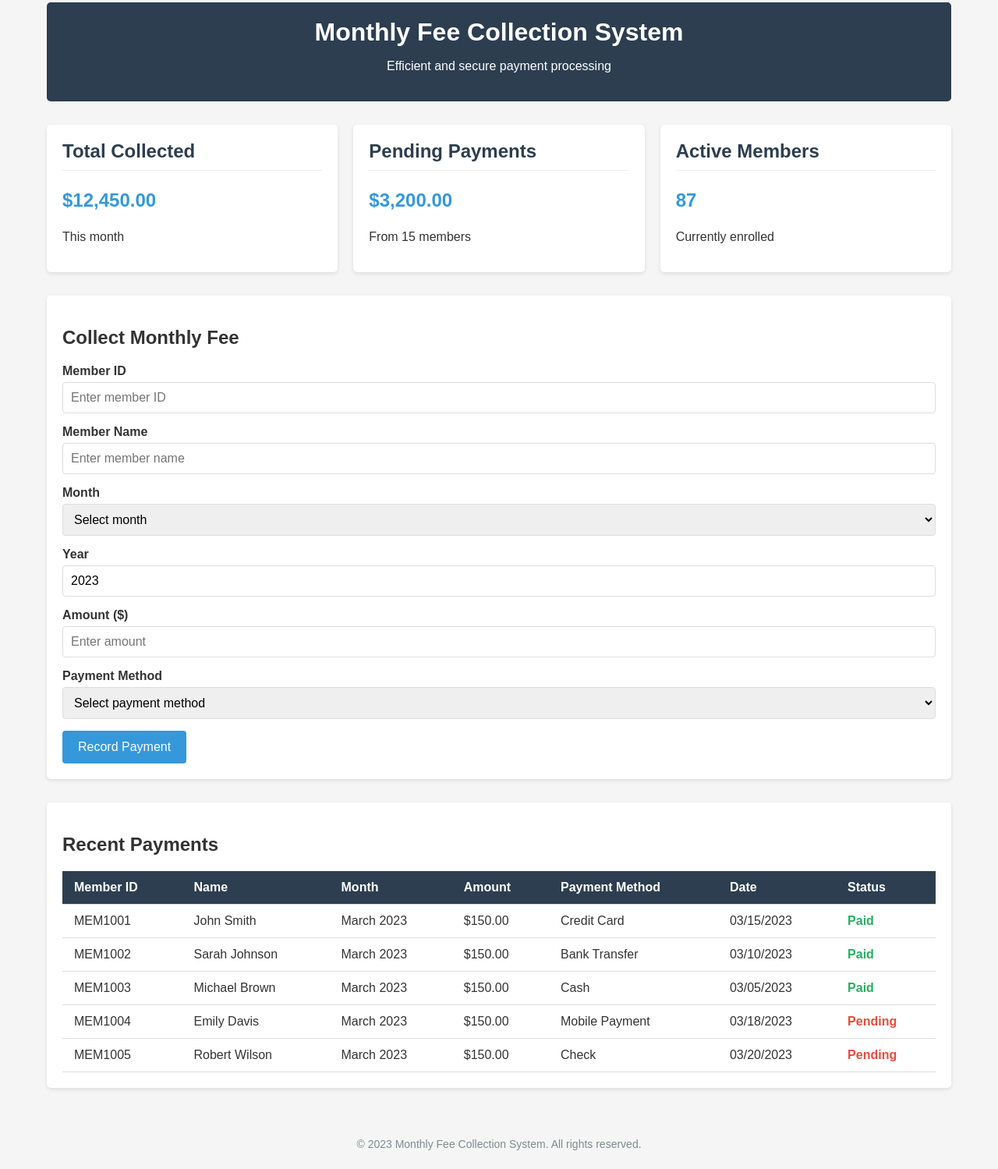
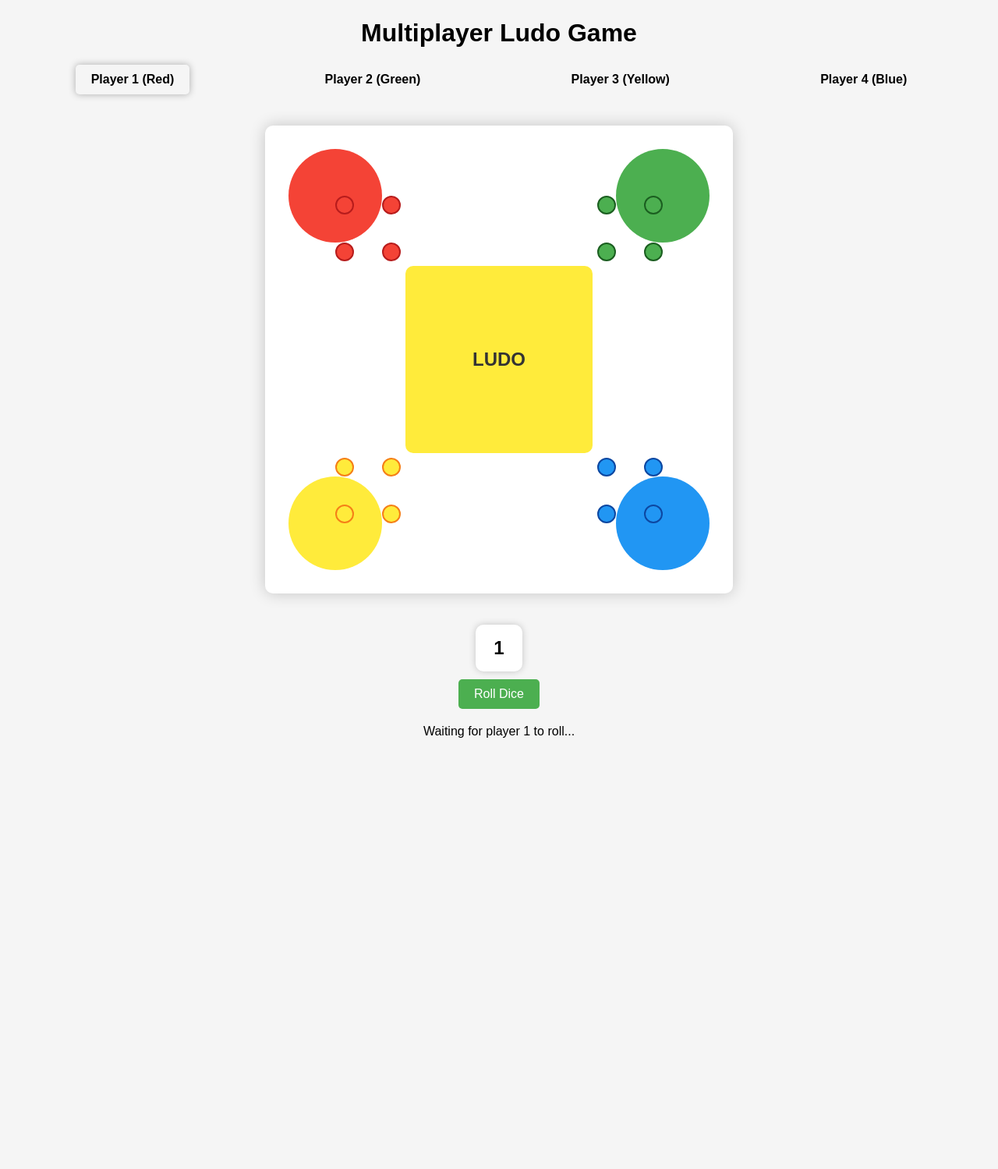
Before and after one commit to pratik-dcoder/Halloween-2, a plain HTML site: page index.html in a window 1280 px wide. Shown: the part 17-1516 px from the top of the page at 78% size. After the commit the page ends 984 px from the top, so only its background shows below. Drawn offline with Linux system fonts and the light colour scheme.

Commit message:
Update index.html

```diff
--- a/index.html
+++ b/index.html
@@ -3,342 +3,241 @@
 <head>
     <meta charset="UTF-8">
     <meta name="viewport" content="width=device-width, initial-scale=1.0">
-    <title>Monthly Fee Collection System</title>
+    <title>Multiplayer Ludo Game</title>
     <style>
-        * {
-            box-sizing: border-box;
-            font-family: 'Arial', sans-serif;
+        body {
+            font-family: Arial, sans-serif;
+            display: flex;
+            flex-direction: column;
+            align-items: center;
+            background-color: #f5f5f5;
+            margin: 0;
+            padding: 20px;
         }
 
-        body {
-            margin: 0;
-            padding: 0;
-            background-color: #f5f5f5;
+        .game-container {
+            position: relative;
+            width: 600px;
+            height: 600px;
+            margin: 20px auto;
+        }
+
+        .board {
+            width: 100%;
+            height: 100%;
+            background-color: #fff;
+            border-radius: 10px;
+            box-shadow: 0 0 20px rgba(0, 0, 0, 0.2);
+            position: relative;
+            overflow: hidden;
+        }
+
+        .center-square {
+            position: absolute;
+            width: 40%;
+            height: 40%;
+            background-color: #ffeb3b;
+            top: 30%;
+            left: 30%;
+            border-radius: 10px;
+            display: flex;
+            justify-content: center;
+            align-items: center;
+            font-size: 24px;
+            font-weight: bold;
             color: #333;
         }
 
-        .container {
-            max-width: 1200px;
-            margin: 0 auto;
-            padding: 20px;
+        .home {
+            position: absolute;
+            width: 20%;
+            height: 20%;
+            border-radius: 50%;
         }
 
-        header {
-            background-color: #2c3e50;
-            color: white;
-            padding: 20px 0;
-            text-align: center;
-            margin-bottom: 30px;
-            border-radius: 5px;
+        .home-red {
+            top: 5%;
+            left: 5%;
+            background-color: #f44336;
         }
 
-        h1 {
-            margin: 0;
+        .home-green {
+            top: 5%;
+            right: 5%;
+            background-color: #4caf50;
         }
 
-        .dashboard {
-            display: flex;
-            flex-wrap: wrap;
-            gap: 20px;
-            margin-bottom: 30px;
+        .home-yellow {
+            bottom: 5%;
+            left: 5%;
+            background-color: #ffeb3b;
         }
 
-        .card {
-            background-color: white;
-            border-radius: 5px;
-            box-shadow: 0 2px 5px rgba(0,0,0,0.1);
-            padding: 20px;
-            flex: 1;
-            min-width: 250px;
+        .home-blue {
+            bottom: 5%;
+            right: 5%;
+            background-color: #2196f3;
         }
 
-        .card h2 {
-            margin-top: 0;
-            color: #2c3e50;
-            border-bottom: 1px solid #eee;
-            padding-bottom: 10px;
+        .path {
+            position: absolute;
+            background-color: #fff;
+            border: 2px solid #333;
         }
 
-        .stat {
+        .piece {
+            position: absolute;
+            width: 20px;
+            height: 20px;
+            border-radius: 50%;
+            cursor: pointer;
+            transition: all 0.3s ease;
+            z-index: 10;
+        }
+
+        .piece.red {
+            background-color: #f44336;
+            border: 2px solid #b71c1c;
+        }
+
+        .piece.green {
+            background-color: #4caf50;
+            border: 2px solid #1b5e20;
+        }
+
+        .piece.yellow {
+            background-color: #ffeb3b;
+            border: 2px solid #f57f17;
+        }
+
+        .piece.blue {
+            background-color: #2196f3;
+            border: 2px solid #0d47a1;
+        }
+
+        .dice-container {
+            margin: 20px;
+            display: flex;
+            flex-direction: column;
+            align-items: center;
+        }
+
+        .dice {
+            width: 60px;
+            height: 60px;
+            background-color: white;
+            border-radius: 10px;
+            display: flex;
+            justify-content: center;
+            align-items: center;
             font-size: 24px;
             font-weight: bold;
-            color: #3498db;
+            box-shadow: 0 0 10px rgba(0, 0, 0, 0.2);
+            margin-bottom: 10px;
         }
 
-        .form-container {
-            background-color: white;
+        button {
+            padding: 10px 20px;
+            background-color: #4caf50;
+            color: white;
+            border: none;
             border-radius: 5px;
-            box-shadow: 0 2px 5px rgba(0,0,0,0.1);
-            padding: 20px;
-            margin-bottom: 30px;
+            cursor: pointer;
+            font-size: 16px;
         }
 
-        .form-group {
-            margin-bottom: 15px;
+        button:hover {
+            background-color: #388e3c;
         }
 
-        label {
-            display: block;
-            margin-bottom: 5px;
+        .player-info {
+            display: flex;
+            justify-content: space-around;
+            width: 100%;
+            margin-bottom: 20px;
+        }
+
+        .player {
+            padding: 10px 20px;
+            border-radius: 5px;
             font-weight: bold;
         }
 
-        input, select {
-            width: 100%;
-            padding: 10px;
-            border: 1px solid #ddd;
-            border-radius: 4px;
-            font-size: 16px;
-        }
-
-        button {
-            background-color: #3498db;
-            color: white;
-            border: none;
-            padding: 12px 20px;
-            border-radius: 4px;
-            cursor: pointer;
-            font-size: 16px;
-            transition: background-color 0.3s;
-        }
-
-        button:hover {
-            background-color: #2980b9;
-        }
-
-        table {
-            width: 100%;
-            border-collapse: collapse;
-            margin-top: 20px;
-        }
-
-        th, td {
-            padding: 12px 15px;
-            text-align: left;
-            border-bottom: 1px solid #ddd;
-        }
-
-        th {
-            background-color: #2c3e50;
-            color: white;
-        }
-
-        tr:hover {
-            background-color: #f5f5f5;
-        }
-
-        .status-paid {
-            color: #27ae60;
-            font-weight: bold;
-        }
-
-        .status-pending {
-            color: #e74c3c;
-            font-weight: bold;
-        }
-
-        footer {
-            text-align: center;
-            margin-top: 30px;
-            padding: 20px;
-            color: #7f8c8d;
-            font-size: 14px;
-        }
-
-        @media (max-width: 768px) {
-            .dashboard {
-                flex-direction: column;
-            }
-
-            .card {
-                width: 100%;
-            }
+        .active {
+            box-shadow: 0 0 10px rgba(0, 0, 0, 0.3);
         }
     </style>
 </head>
 <body>
-    <div class="container">
-        <header>
-            <h1>Monthly Fee Collection System</h1>
-            <p>Efficient and secure payment processing</p>
-        </header>
+    <h1>Multiplayer Ludo Game</h1>
 
-        <div class="dashboard">
-            <div class="card">
-                <h2>Total Collected</h2>
-                <p class="stat">$12,450.00</p>
-                <p>This month</p>
+    <div class="player-info">
+        <div class="player red active" id="player1">Player 1 (Red)</div>
+        <div class="player green" id="player2">Player 2 (Green)</div>
+        <div class="player yellow" id="player3">Player 3 (Yellow)</div>
+        <div class="player blue" id="player4">Player 4 (Blue)</div>
     </div>
 
-            <div class="card">
-                <h2>Pending Payments</h2>
-                <p class="stat">$3,200.00</p>
-                <p>From 15 members</p>
-            </div>
+    <div class="game-container">
+        <div class="board">
+            <!-- Center of the board -->
+            <div class="center-square">LUDO</div>
 
-            <div class="card">
-                <h2>Active Members</h2>
-                <p class="stat">87</p>
-                <p>Currently enrolled</p>
+            <!-- Player homes -->
+            <div class="home home-red"></div>
+            <div class="home home-green"></div>
+            <div class="home home-yellow"></div>
+            <div class="home home-blue"></div>
+
+            <!-- Game paths would be drawn here -->
+
+            <!-- Game pieces -->
+            <div class="piece red" id="red1" style="top: 15%; left: 15%;"></div>
+            <div class="piece red" id="red2" style="top: 15%; left: 25%;"></div>
+            <div class="piece red" id="red3" style="top: 25%; left: 15%;"></div>
+            <div class="piece red" id="red4" style="top: 25%; left: 25%;"></div>
+
+            <div class="piece green" id="green1" style="top: 15%; right: 15%;"></div>
+            <div class="piece green" id="green2" style="top: 15%; right: 25%;"></div>
+            <div class="piece green" id="green3" style="top: 25%; right: 15%;"></div>
+            <div class="piece green" id="green4" style="top: 25%; right: 25%;"></div>
+
+            <div class="piece yellow" id="yellow1" style="bottom: 15%; left: 15%;"></div>
+            <div class="piece yellow" id="yellow2" style="bottom: 15%; left: 25%;"></div>
+            <div class="piece yellow" id="yellow3" style="bottom: 25%; left: 15%;"></div>
+            <div class="piece yellow" id="yellow4" style="bottom: 25%; left: 25%;"></div>
+
+            <div class="piece blue" id="blue1" style="bottom: 15%; right: 15%;"></div>
+            <div class="piece blue" id="blue2" style="bottom: 15%; right: 25%;"></div>
+            <div class="piece blue" id="blue3" style="bottom: 25%; right: 15%;"></div>
+            <div class="piece blue" id="blue4" style="bottom: 25%; right: 25%;"></div>
         </div>
     </div>
 
-        <div class="form-container">
-            <h2>Collect Monthly Fee</h2>
-            <form id="feeForm">
-                <div class="form-group">
-                    <label for="memberId">Member ID</label>
-                    <input type="text" id="memberId" placeholder="Enter member ID" required>
+    <div class="dice-container">
+        <div class="dice" id="dice">1</div>
+        <button id="roll-btn">Roll Dice</button>
     </div>
 
-                <div class="form-group">
-                    <label for="memberName">Member Name</label>
-                    <input type="text" id="memberName" placeholder="Enter member name" required>
-                </div>
-
-                <div class="form-group">
-                    <label for="month">Month</label>
-                    <select id="month" required>
-                        <option value="">Select month</option>
-                        <option value="January">January</option>
-                        <option value="February">February</option>
-                        <option value="March">March</option>
-                        <option value="April">April</option>
-                        <option value="May">May</option>
-                        <option value="June">June</option>
-                        <option value="July">July</option>
-                        <option value="August">August</option>
-                        <option value="September">September</option>
-                        <option value="October">October</option>
-                        <option value="November">November</option>
-                        <option value="December">December</option>
-                    </select>
-                </div>
-
-                <div class="form-group">
-                    <label for="year">Year</label>
-                    <input type="number" id="year" min="2020" max="2030" value="2023" required>
-                </div>
-
-                <div class="form-group">
-                    <label for="amount">Amount ($)</label>
-                    <input type="number" id="amount" min="0" step="0.01" placeholder="Enter amount" required>
-                </div>
-
-                <div class="form-group">
-                    <label for="paymentMethod">Payment Method</label>
-                    <select id="paymentMethod" required>
-                        <option value="">Select payment method</option>
-                        <option value="Cash">Cash</option>
-                        <option value="Credit Card">Credit Card</option>
-                        <option value="Bank Transfer">Bank Transfer</option>
-                        <option value="Mobile Payment">Mobile Payment</option>
-                        <option value="Check">Check</option>
-                    </select>
-                </div>
-
-                <button type="submit">Record Payment</button>
-            </form>
-        </div>
-
-        <div class="form-container">
-            <h2>Recent Payments</h2>
-            <table>
-                <thead>
-                    <tr>
-                        <th>Member ID</th>
-                        <th>Name</th>
-                        <th>Month</th>
-                        <th>Amount</th>
-                        <th>Payment Method</th>
-                        <th>Date</th>
-                        <th>Status</th>
-                    </tr>
-                </thead>
-                <tbody>
-                    <tr>
-                        <td>MEM1001</td>
-                        <td>John Smith</td>
-                        <td>March 2023</td>
-                        <td>$150.00</td>
-                        <td>Credit Card</td>
-                        <td>03/15/2023</td>
-                        <td class="status-paid">Paid</td>
-                    </tr>
-                    <tr>
-                        <td>MEM1002</td>
-                        <td>Sarah Johnson</td>
-                        <td>March 2023</td>
-                        <td>$150.00</td>
-                        <td>Bank Transfer</td>
-                        <td>03/10/2023</td>
-                        <td class="status-paid">Paid</td>
-                    </tr>
-                    <tr>
-                        <td>MEM1003</td>
-                        <td>Michael Brown</td>
-                        <td>March 2023</td>
-                        <td>$150.00</td>
-                        <td>Cash</td>
-                        <td>03/05/2023</td>
-                        <td class="status-paid">Paid</td>
-                    </tr>
-                    <tr>
-                        <td>MEM1004</td>
-                        <td>Emily Davis</td>
-                        <td>March 2023</td>
-                        <td>$150.00</td>
-                        <td>Mobile Payment</td>
-                        <td>03/18/2023</td>
-                        <td class="status-pending">Pending</td>
-                    </tr>
-                    <tr>
-                        <td>MEM1005</td>
-                        <td>Robert Wilson</td>
-                        <td>March 2023</td>
-                        <td>$150.00</td>
-                        <td>Check</td>
-                        <td>03/20/2023</td>
-                        <td class="status-pending">Pending</td>
-                    </tr>
-                </tbody>
-            </table>
-        </div>
-
-        <footer>
-            <p>&copy; 2023 Monthly Fee Collection System. All rights reserved.</p>
-        </footer>
-    </div>
+    <div id="game-message">Waiting for player 1 to roll...</div>
 
     <script>
-        // Basic form handling
-        document.getElementById('feeForm').addEventListener('submit', function(e) {
-            e.preventDefault();
+        // Basic game logic would go here
+        document.getElementById('roll-btn').addEventListener('click', function() {
+            const diceValue = Math.floor(Math.random() * 6) + 1;
+            document.getElementById('dice').textContent = diceValue;
+            document.getElementById('game-message').textContent = `You rolled a ${diceValue}!`;
 
-            // Get form values
-            const memberId = document.getElementById('memberId').value;
-            const memberName = document.getElementById('memberName').value;
-            const month = document.getElementById('month').value;
-            const year = document.getElementById('year').value;
-            const amount = document.getElementById('amount').value;
-            const paymentMethod = document.getElementById('paymentMethod').value;
-
-            // In a real application, you would send this data to a server
-            console.log('Payment recorded:', {
-                memberId,
-                memberName,
-                month,
-                year,
-                amount,
-                paymentMethod
+            // In a real game, you would handle piece movement here
+            // and communicate with other players via WebSockets
         });
 
-            // Show success message
-            alert(`Payment of $${amount} for ${month} ${year} recorded successfully for ${memberName}!`);
-
-            // Reset form
-            this.reset();
-            document.getElementById('year').value = '2023';
+        // Piece click handlers
+        document.querySelectorAll('.piece').forEach(piece => {
+            piece.addEventListener('click', function() {
+                // In a real game, this would move the piece if it's the player's turn
+                console.log(`Clicked ${this.id}`);
+            });
         });
     </script>
 </body>
```
Lines whose indentation alone changed are shown as unchanged.
